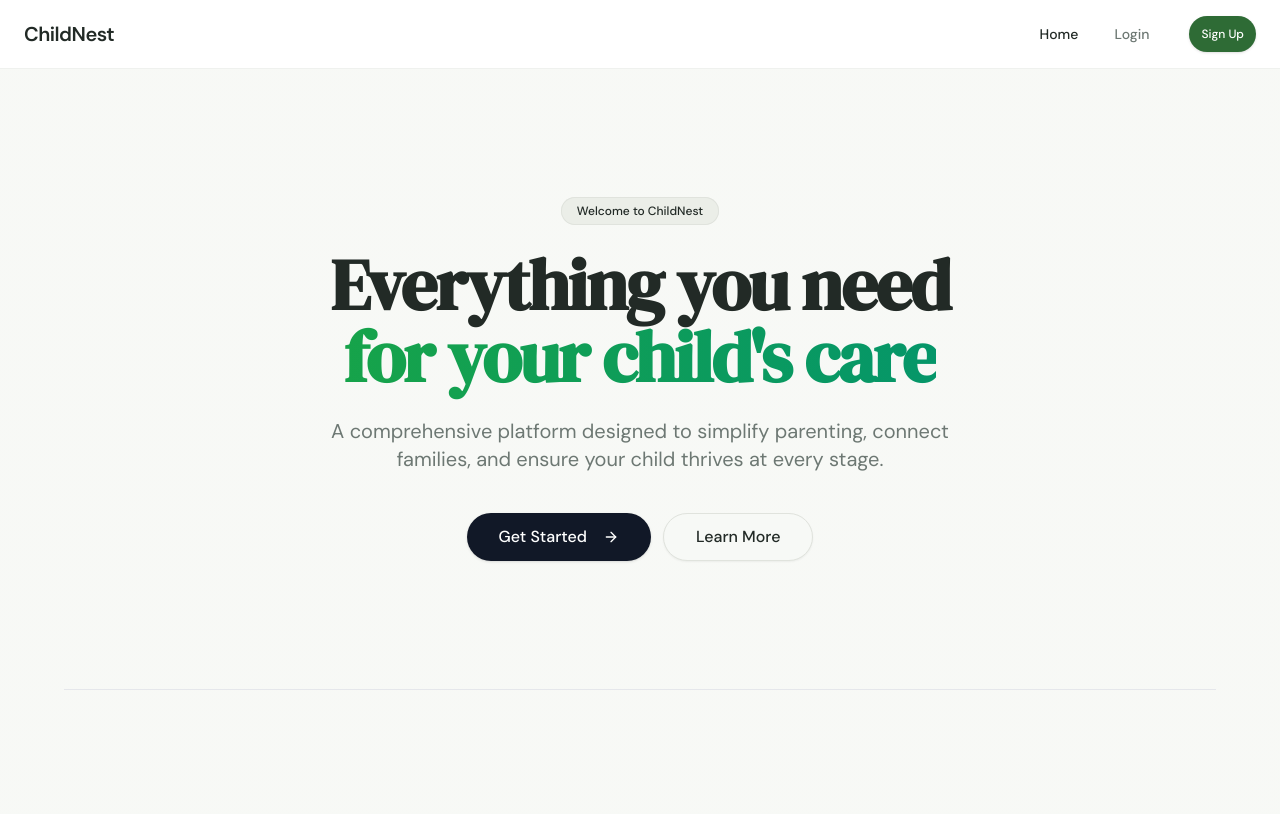
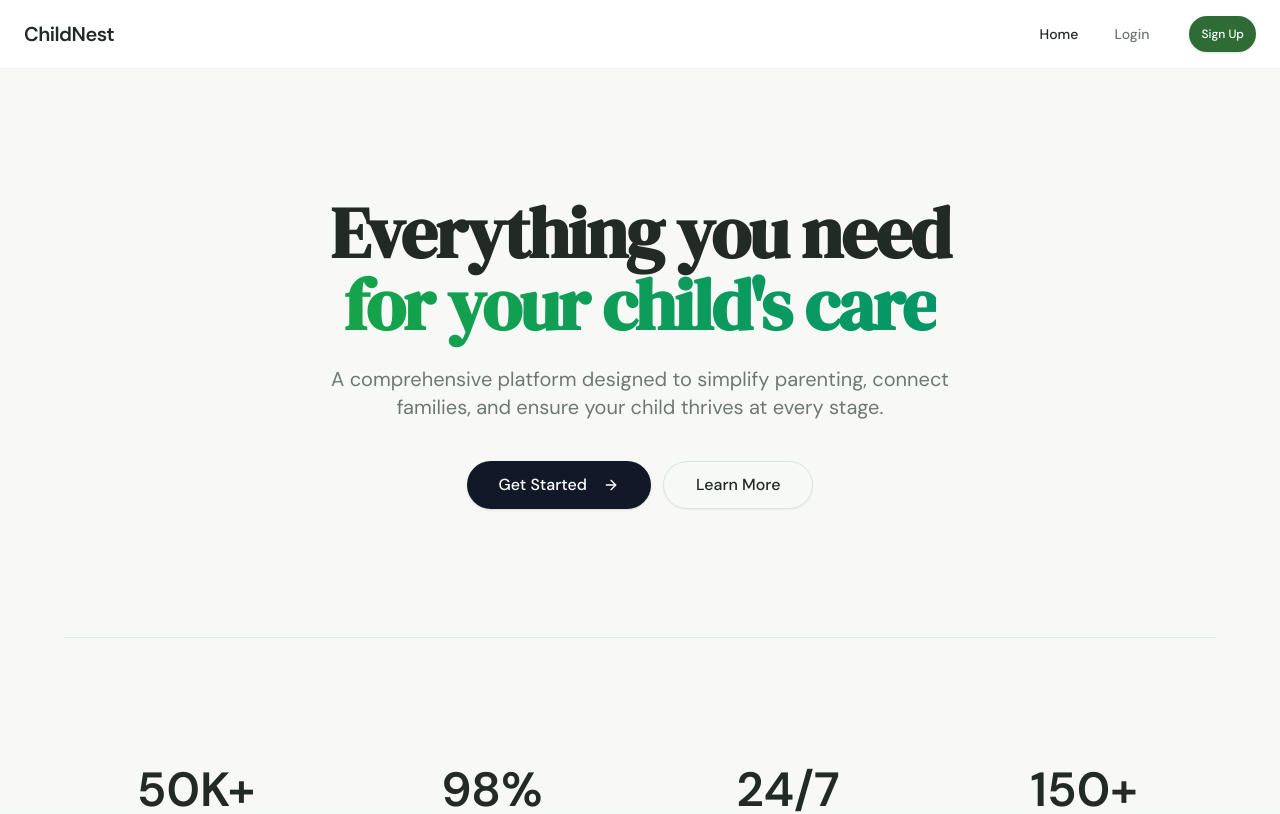
Before and after one commit to Shah-Anish/BabyNest, a React (Vite) app in the folder frontend/: page / in a window 1280 px wide. Shown: the top 814 px of the page. Built offline with nearby package versions, Linux system fonts and the light colour scheme.

Commit message:
feat(page): enhance Home page layout and content

```diff
--- a/frontend/src/pages/Home.jsx
+++ b/frontend/src/pages/Home.jsx
@@ -19,6 +19,7 @@ import {
   Settings,
   Sparkles
 } from 'lucide-react';
+import { Link } from 'react-router-dom';
 
 const Home = () => {
   const features = [
@@ -123,11 +124,7 @@ const Home = () => {
       <section className="relative px-6 py-20 md:py-32 overflow-hidden">
         <div className="max-w-6xl mx-auto">
           <div className="text-center space-y-6 max-w-4xl mx-auto">
-            <div className="inline-block">
-              <span className="inline-flex items-center rounded-full bg-secondary px-4 py-1.5 text-xs font-medium text-foreground ring-1 ring-inset ring-border">
-                Welcome to ChildNest
-              </span>
-            </div>
+
 
             <h1 className="text-5xl md:text-7xl font-semibold tracking-tight text-foreground leading-[1.1]">
               Everything you need
@@ -143,12 +140,14 @@ const Home = () => {
             </p>
 
             <div className="flex flex-col sm:flex-row gap-3 justify-center items-center pt-4">
-              <Button size="lg" className="rounded-full bg-neutral-900 hover:bg-neutral-800 px-8 h-12 text-base">
-                Get Started
-                <ArrowRight className="ml-2 h-4 w-4" />
+              <Button asChild size="lg" className="rounded-full bg-neutral-900 hover:bg-neutral-800 px-8 h-12 text-base">
+                <Link to="/register">
+                  Get Started
+                  <ArrowRight className="ml-2 h-4 w-4" />
+                </Link>
               </Button>
-              <Button size="lg" variant="outline" className="rounded-full px-8 h-12 text-base border-border hover:bg-secondary">
-                Learn More
+              <Button asChild size="lg" variant="outline" className="rounded-full px-8 h-12 text-base border-border hover:bg-secondary">
+                <a href="#features">Learn More</a>
               </Button>
             </div>
           </div>
@@ -163,7 +162,7 @@ const Home = () => {
       <Separator className="max-w-6xl mx-auto" />
 
       {/* Stats Section */}
-      <section className="px-6 py-20 md:py-32">
+      <section id="features" className="px-6 py-20 md:py-32">
         <div className="max-w-6xl mx-auto">
           <div className="grid grid-cols-2 md:grid-cols-4 gap-8">
             {stats.map((stat, index) => (
```
